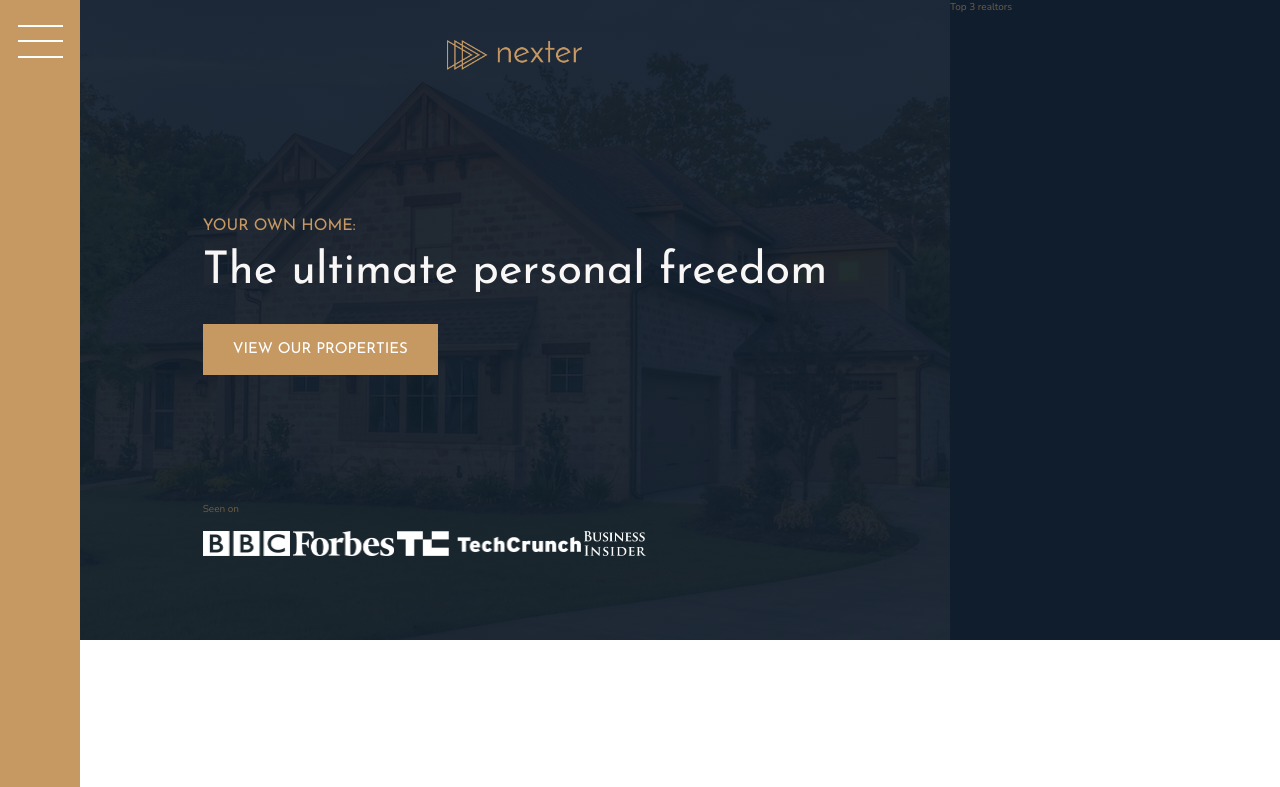
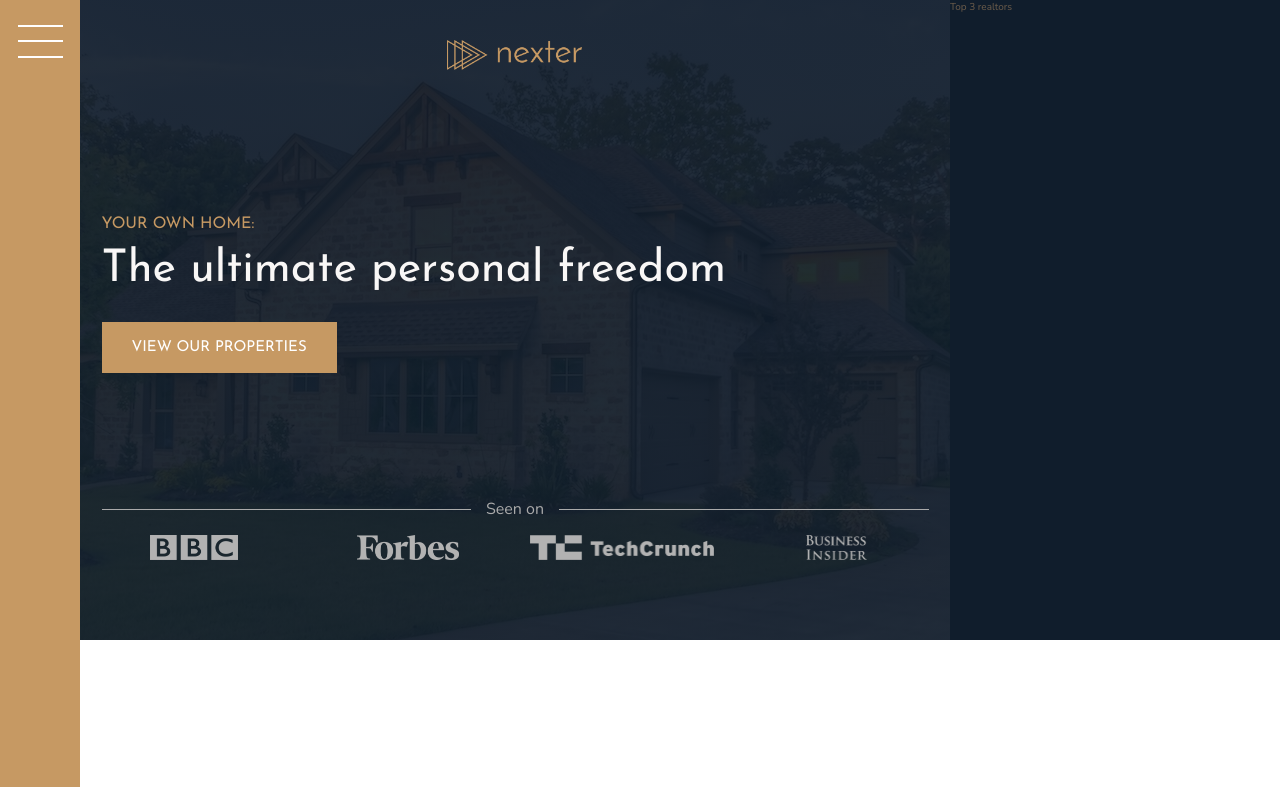
Before and after one commit to darthinvader/Html-Tutorial, a website: page nexter/index.html in a window 1280 px wide. Shown: the top 787 px of the page. Drawn offline with nearby package versions, Linux system fonts and the light colour scheme.

Commit message:
[feat] seen on finished

```diff
--- a/nexter/sass/_header.scss
+++ b/nexter/sass/_header.scss
@@ -29,11 +29,37 @@
   }
 
   &__seenon-text {
+    font-size: 1.6rem;
+    color: $color-grey-light-2;
+
+    display: grid;
+    grid-template-columns: 1fr max-content 1fr;
+    column-gap: 1.5rem;
+    align-items: center;
+
+    &::before {
+      content: "";
+      display: block;
+      height: 1px;
+      background-color: currentColor;
+    }
+
+    &::after {
+      content: "";
+      display: block;
+      height: 1px;
+      background-color: currentColor;
+    }
   }
 
   &__seenon-logos {
+    display: grid;
+    grid-template-columns: repeat(4, 1fr);
+    column-gap: 3rem;
+    justify-items: center;
     img {
       height: 2.5rem;
+      filter: brightness(70%);
     }
   }
 }
```
Also changed, not shown: nexter/css/style.css.
